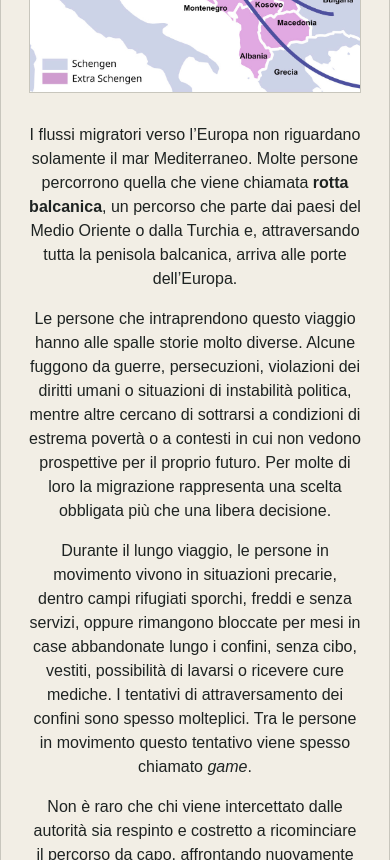
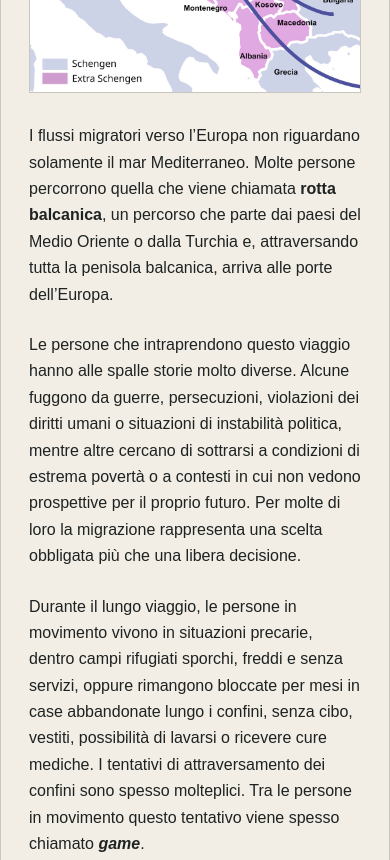
Before and after one commit to murefumi/karama-site, a plain HTML site: page cose-rotta.html in a window 390 px wide. Shown: the part 560-1420 px from the top of the page. Drawn offline with Linux system fonts and the light colour scheme.

Commit message:
Update style.css

```diff
--- a/css/style.css
+++ b/css/style.css
@@ -2416,3 +2416,49 @@ h1,h2,h3,p{margin-top:0}
   }
 
 }
+/* =========================================
+   TESTO PAGINA ROTTA BALCANICA
+   ========================================= */
+
+.route-text {
+  max-width: 760px;
+  margin: 0 auto;
+
+  text-align: left;
+}
+
+.route-text p {
+  margin: 0 0 24px;
+
+  font-size: 18px;
+  line-height: 1.7;
+}
+
+.route-text p:last-child {
+  margin-bottom: 0;
+}
+
+.route-text strong {
+  font-weight: 800;
+}
+
+.route-text em {
+  font-style: italic;
+  font-weight: 700;
+}
+
+
+/* MOBILE */
+
+@media(max-width:840px) {
+
+  .route-text {
+    max-width: 100%;
+  }
+
+  .route-text p {
+    font-size: 16px;
+    line-height: 1.65;
+  }
+
+}
```
